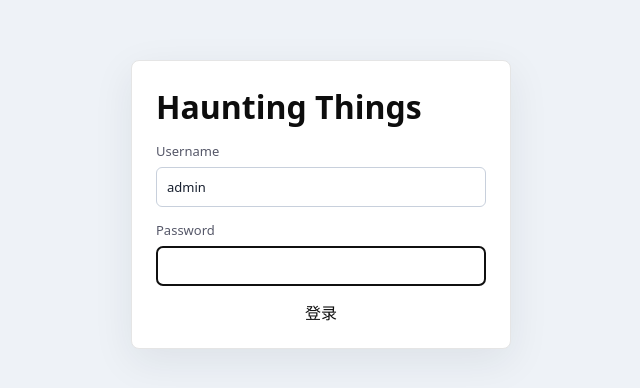
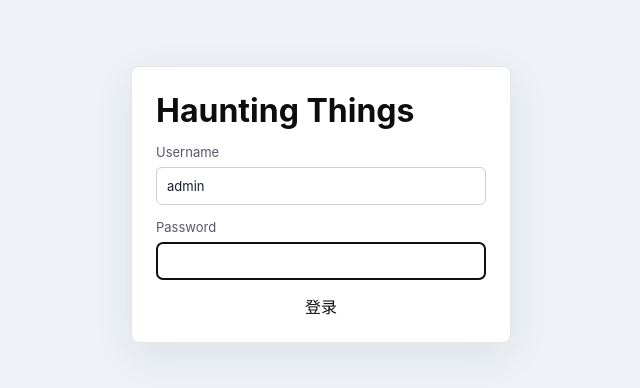
Before and after one commit to wang-kaopu/haunting-things, a React (Vite) app: page / in a window 1280 px wide. Shown: the part 196-584 px from the top of the page, without its empty margins (319-959 px from the left). Built offline with nearby package versions, Linux system fonts and the light colour scheme; no server answers.

Commit message:
perf: 换字体

```diff
--- a/src/renderer/shared/styles/theme.css
+++ b/src/renderer/shared/styles/theme.css
@@ -1,4 +1,5 @@
 @theme inline {
+  --font-sans: var(--app-font-sans);
   --color-background: var(--background);
   --color-foreground: var(--foreground);
   --color-card: var(--card);
@@ -24,6 +25,10 @@
 }
 
 :root {
+  --app-font-sans:
+    "PingFang SC", "PingFang TC", "PingFang HK", "PingFang",
+    -apple-system, BlinkMacSystemFont, "Helvetica Neue", "Noto Sans SC",
+    ui-sans-serif, system-ui, sans-serif;
   --background: #ffffff;
   --foreground: #0d0d0d;
   --card: #ffffff;
--- a/src/renderer/styles.css
+++ b/src/renderer/styles.css
@@ -8,9 +8,7 @@
 
 :root {
   color-scheme: light;
-  font-family:
-    "Avenir Next", "PingFang SC", "Noto Sans SC", ui-sans-serif, system-ui,
-    sans-serif;
+  font-family: var(--app-font-sans);
   background: #ffffff;
   color: #0d0d0d;
 }
```
